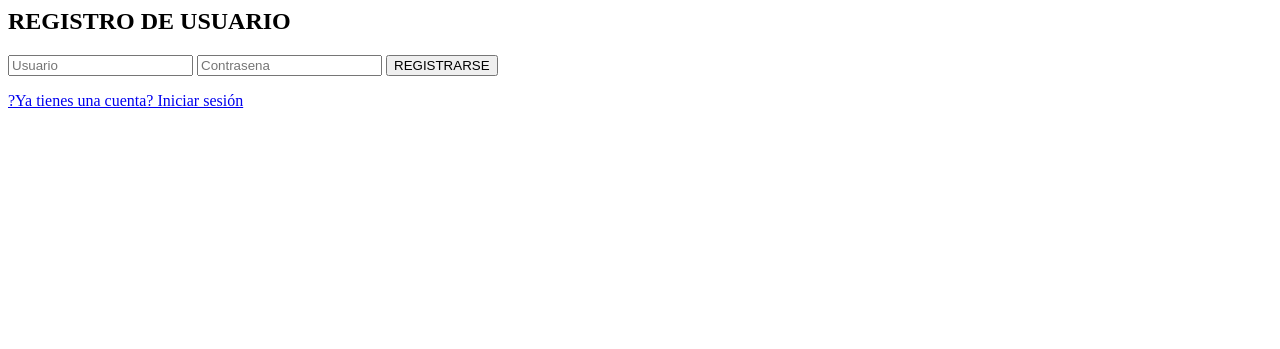
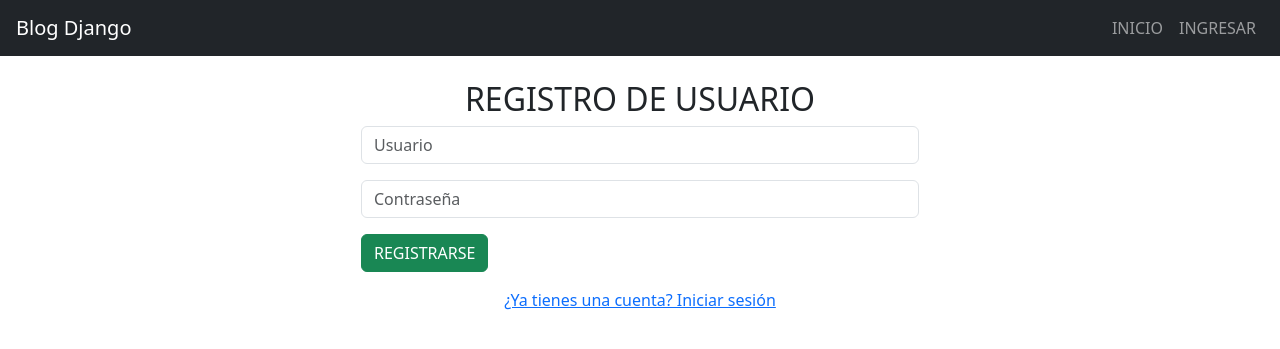
Before and after one commit to HermelMontiel/blog-django, a Django app: page /registro/ in a window 1280 px wide. Shown: the top 349 px of the page. Run offline with Django 4.2, Linux system fonts and the light colour scheme.

Commit message:
Proyecto Django 5

```diff
--- a/blog/templates/blog/login.html
+++ b/blog/templates/blog/login.html
@@ -10,7 +10,7 @@
         <input type="text" name="username" class="form-control" placeholder="Usuario" required>
     </div>
     <div class="mb-3">
-        <input type="password" name="password" class="form-control" placeholder="Contrasena" required>
+        <input type="password" name="password" class="form-control" placeholder="Contraseña" required>
     </div>
     <button class="btn btn-primary" type="submit">INGRESAR</button>
 </form>
--- a/blog/templates/blog/registro.html
+++ b/blog/templates/blog/registro.html
@@ -1,8 +1,21 @@
-<h2>REGISTRO DE USUARIO</h2>
-<form method='post'>
+{% extends "blog/base.html" %}
+{% block title %} Registro {% endblock title %}
+{% block content %}
+
+<h2 class="text-center">REGISTRO DE USUARIO</h2>
+<form method="post" class="w-50 mx-auto">
     {% csrf_token %}
-    <input type="text" name="username" placeholder="Usuario" required>
-    <input type="password" name="password" placeholder="Contrasena" required>
-    <button type="submit">REGISTRARSE</button>
+    {% if error %}<div class="alert alert-danger">{{ error }}</div>{% endif %}
+    <div class="mb-3">
+        <input type="text" name="username" class="form-control" placeholder="Usuario" required>
+    </div>
+    <div class="mb-3">
+        <input type="password" name="password" class="form-control" placeholder="Contraseña" required>
+    </div>
+    <button type="submit" class="btn btn-success">REGISTRARSE</button>
 </form>
-<a href="{% url 'login'%}"> ?Ya tienes una cuenta? Iniciar sesión</a>
+<div class="text-center mt-3">
+    <a href="{% url 'login' %}">¿Ya tienes una cuenta? Iniciar sesión</a>
+</div>
+
+{% endblock content %}
```
